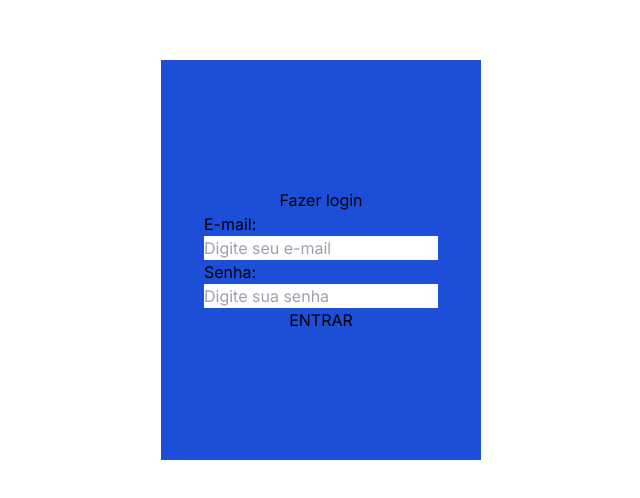
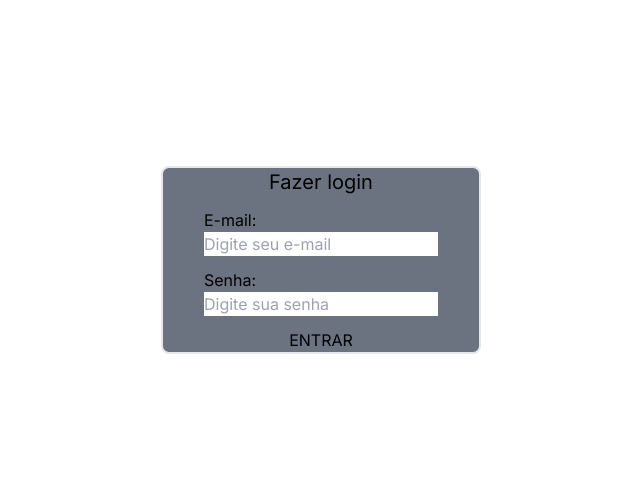
Before and after one commit to xand3/finance-app, a Next.js app: page /login in a window 1280 px wide. Shown: the part 140-638 px from the top of the page, without its empty margins (319-959 px from the left). Built offline with nearby package versions, Linux system fonts and the light colour scheme.

Commit message:
:construction: Iniciando tela de login

```diff
--- a/src/app/login/page.tsx
+++ b/src/app/login/page.tsx
@@ -1,18 +1,18 @@
 export default function LoginPage() {
   return (
-    <main className="flex h-screen w-screen justify-center items-center">
-      <div className="w-80 h-1/2 flex flex-col justify-center items-center bg-blue-700">
-        <h1>Fazer login</h1>
+    <main className="flex min-h-screen w-screen justify-center items-center">
+      <div className="w-80 h-1/2 flex flex-col justify-center items-center rounded-lg border-2 bg-gray-500">
+        <h1 className="text-xl">Fazer login</h1>
         <form action="">
-          <div className="flex flex-col">
+          <div className="flex flex-col m-3">
             <label htmlFor="">E-mail:</label>
             <input type="email" name="" placeholder="Digite seu e-mail" id="" />
           </div>
-          <div className="flex flex-col">
+          <div className="flex flex-col m-3">
             <label htmlFor="">Senha:</label>
             <input type="password" name="" placeholder="Digite sua senha" id="" />
           </div>
-          <div className="flex justify-center">
+          <div className="flex justify-center mx-3">
             <button type="submit">ENTRAR</button>
           </div>
         </form>
```
